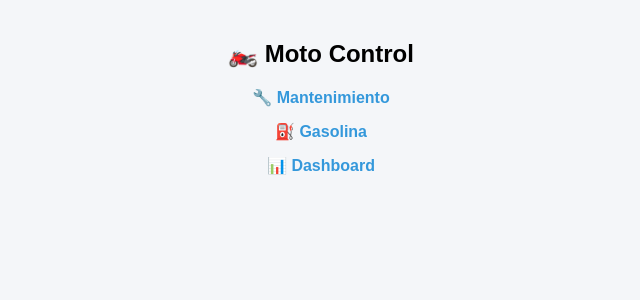
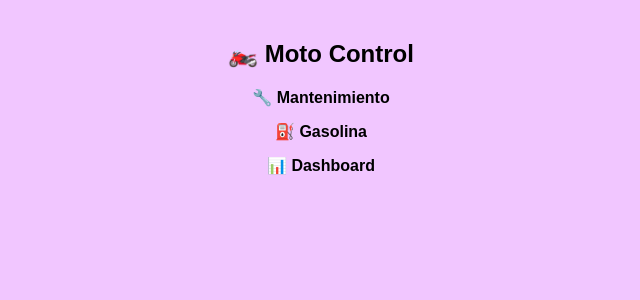
Before and after one commit to Arkaware/Moto-Control-Pro, a Flask app: page / in a window 1280 px wide. Shown: the top 300 px of the page, without its empty margins (319-959 px from the left). Run offline with Flask 3, Linux system fonts and the light colour scheme.

Commit message:
color de fondo

```diff
--- a/static/style.css
+++ b/static/style.css
@@ -1,5 +1,5 @@
 body{
-background:#f4f6f9;
+background:#f1c6ff;
 font-family:Arial, sans-serif;
 margin:0;
 padding:20px;
@@ -55,6 +55,6 @@ display:block;
 text-align:center;
 margin-top:15px;
 text-decoration:none;
-color:#3498db;
+color:#000000;
 font-weight:bold;
 }
```
